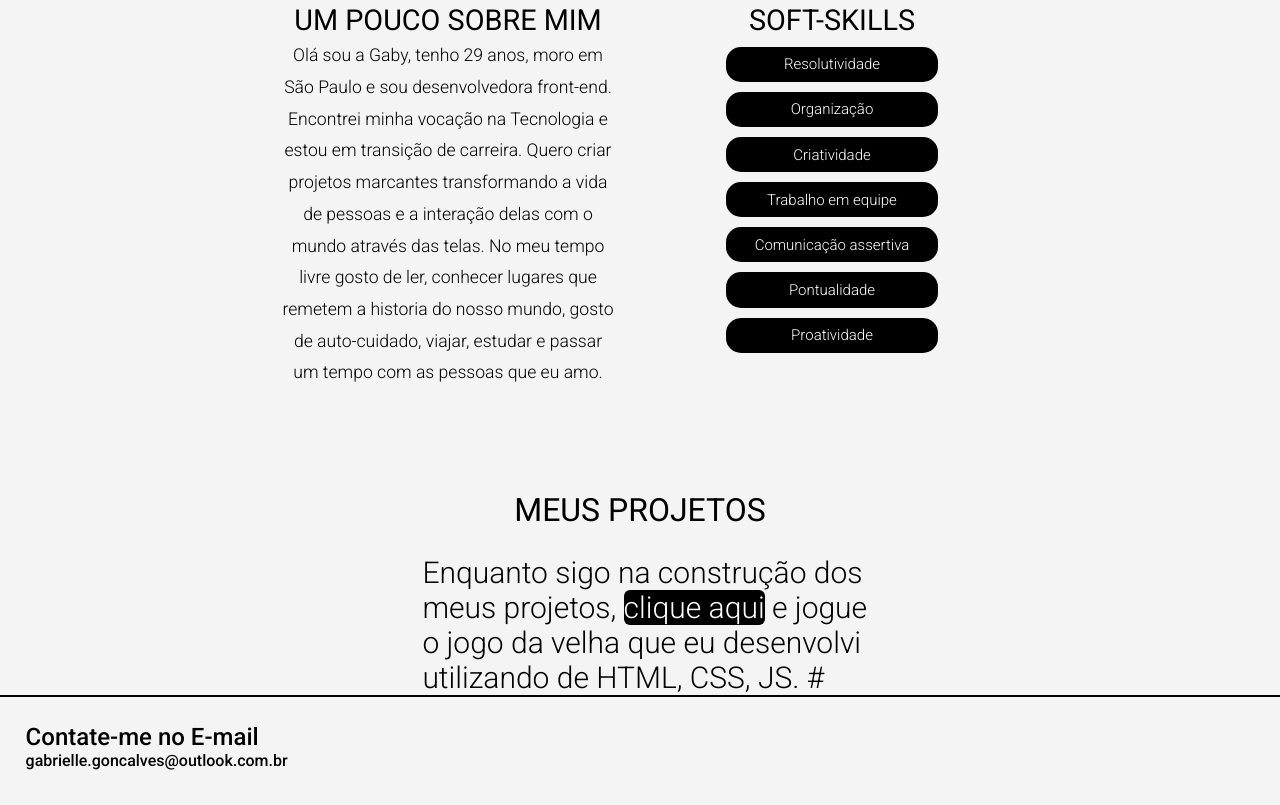
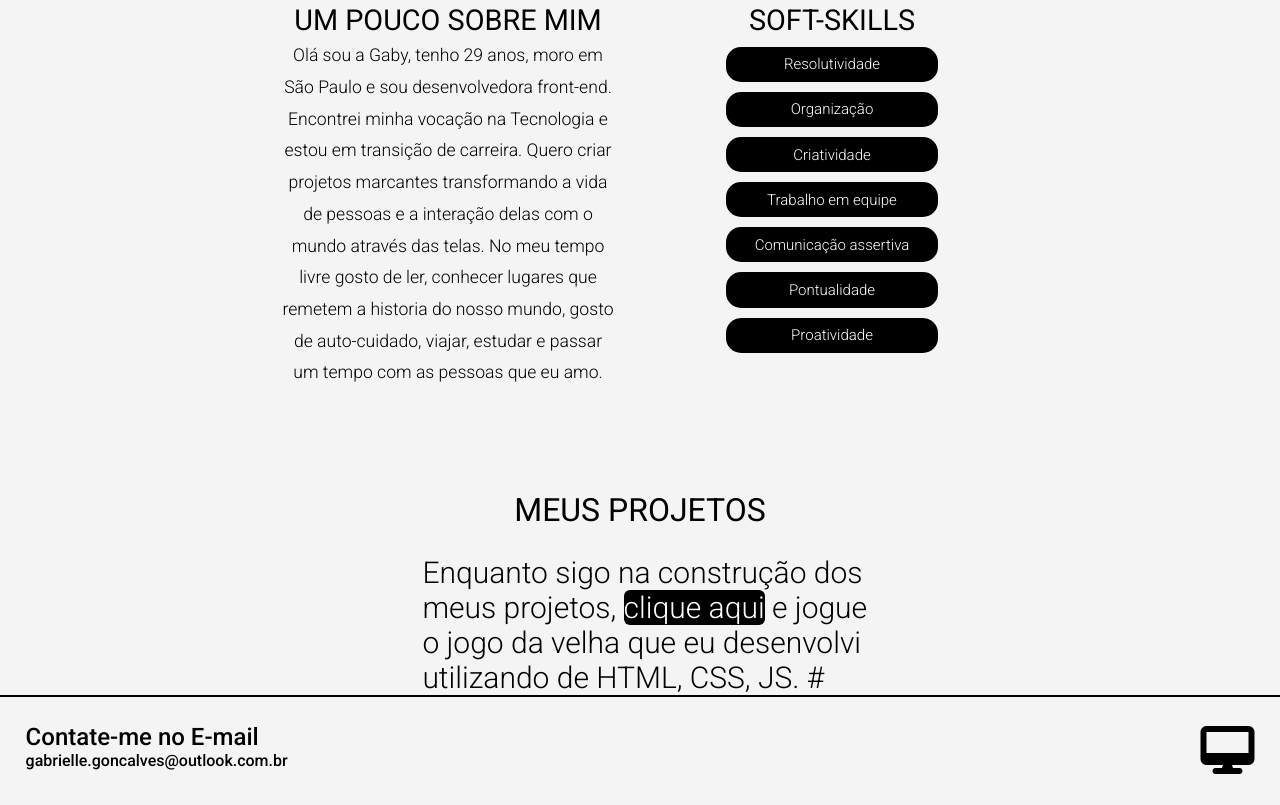
Before and after one commit to gooncalvesgaby/meu-portf-lio, a plain HTML site: page index.html in a window 1280 px wide. Shown: the part 443-1248 px from the top of the page. Drawn offline with Linux system fonts and the light colour scheme.

Commit message:
final footer

```diff
--- a/index.html
+++ b/index.html
@@ -75,6 +75,9 @@
                 <h2 class="infos-rodape">Contate-me no E-mail</h2>
                 <p class="infos-rodape">gabrielle.goncalves@outlook.com.br</p>
             </div>
+            <div class="notbook">
+                <i class="fa-solid fa-desktop"></i>
+            </div>
         </div>
     </footer>
 </body>
--- a/style.css
+++ b/style.css
@@ -137,7 +137,7 @@ hr {
 
 .meu-footer {
     display: flex;
-    justify-content: flex-start;
+    justify-content: space-between;
     margin: 2% 2%;
     font-size: 1rem;
 }
@@ -145,3 +145,7 @@ hr {
 .infos-rodape {
     font-weight: 500;
 }
+
+.notbook {
+    font-size: 3rem;
+}
```
